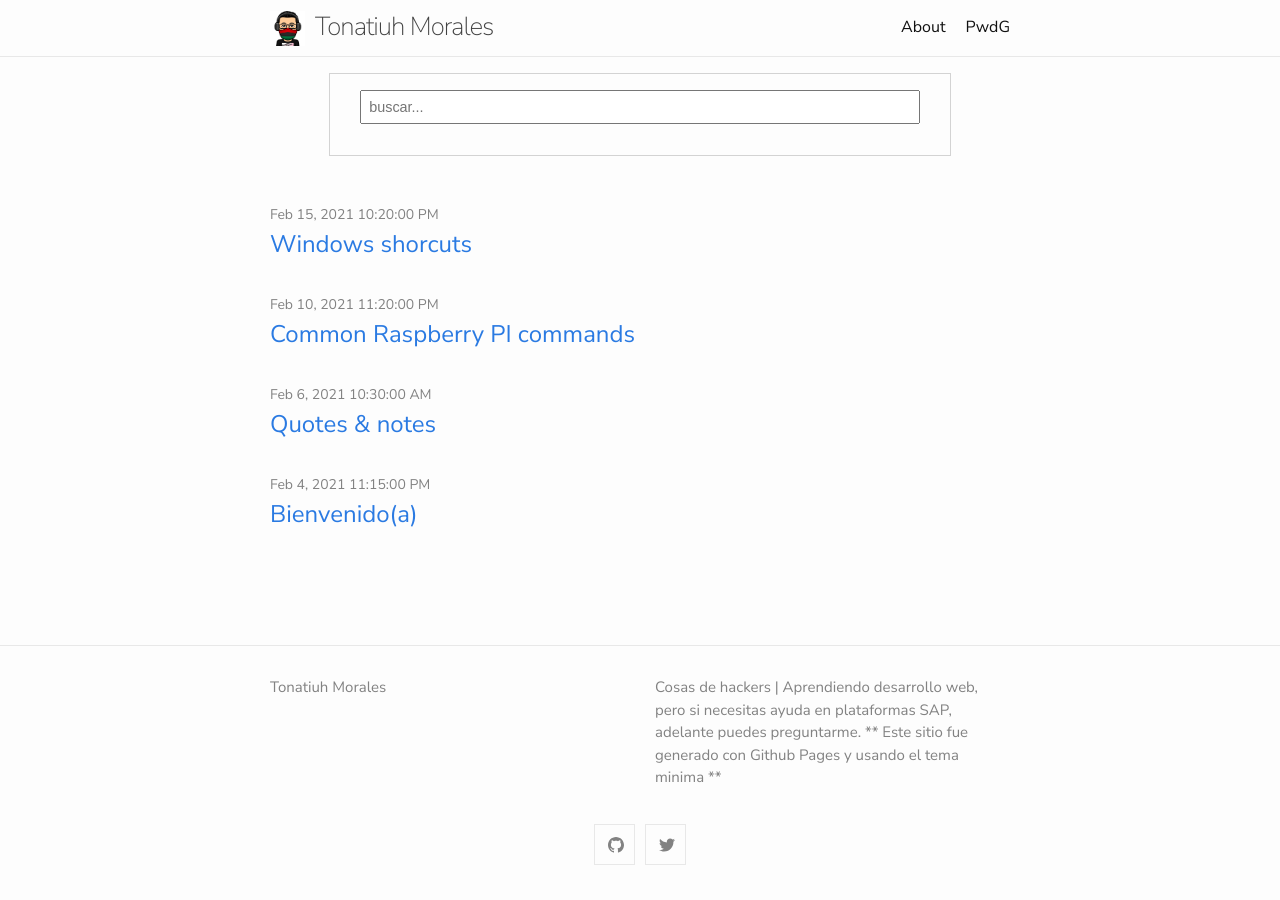
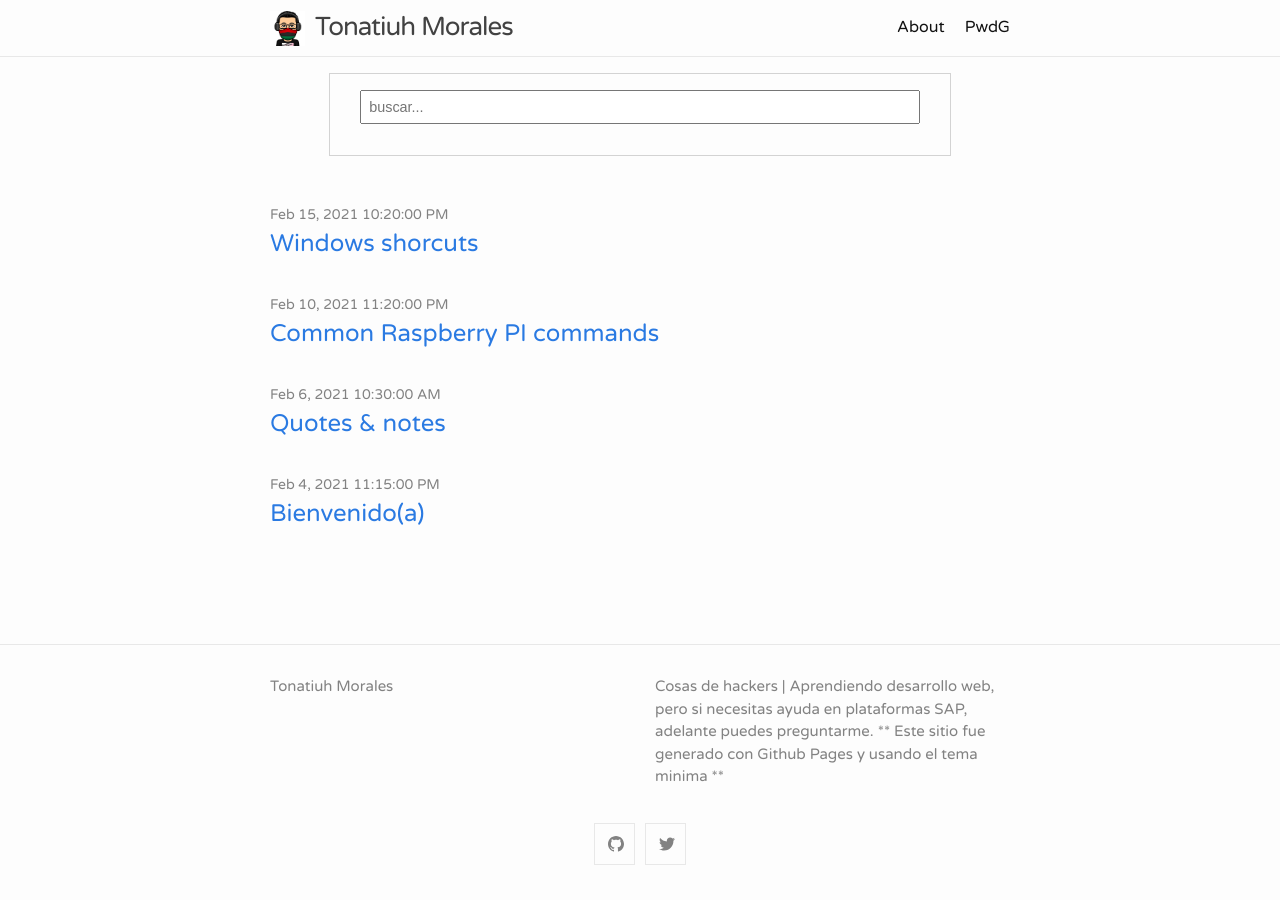
Before and after one commit to blackc0mb/blackc0mb.github.io, a Jekyll site: the page built from index.md, in a window 1280 px wide. Built offline with Jekyll 4.4.1, drawn with Linux system fonts in a browser that asks for light colours; comment, search, counter and statistics services are not loaded.

Commit message:
change general font

```diff
--- a/_includes/head.html
+++ b/_includes/head.html
@@ -4,7 +4,7 @@
   <meta name="viewport" content="width=device-width, initial-scale=1">
   {%- seo -%}
   <link rel="stylesheet" href="{{ "/assets/css/style.css" | relative_url }}">
-  <link href="https://fonts.googleapis.com/css2?family=Nunito+Sans:wght@200;400&display=swap" rel="stylesheet">
+  <link href="https://fonts.googleapis.com/css2?family=Varela+Round&display=swap" rel="stylesheet">
 
   {%- feed_meta -%}
   {%- if jekyll.environment == 'production' and site.google_analytics -%}
--- a/_sass/minima/initialize.scss
+++ b/_sass/minima/initialize.scss
@@ -3,7 +3,7 @@
 // Define defaults for each variable.
 
 /*$base-font-family: -apple-system, BlinkMacSystemFont, "Segoe UI", "Segoe UI Symbol", "Segoe UI Emoji", "Apple Color Emoji", Roboto, Helvetica, Arial, sans-serif !default;*/
-$base-font-family: 'Nunito Sans', sans-serif;
+$base-font-family: 'Varela Round', sans-serif;
 $code-font-family: "Menlo", "Inconsolata", "Consolas", "Roboto Mono", "Ubuntu Mono", "Liberation Mono", "Courier New", monospace;
 $base-font-size:   16px !default;
 $base-font-weight: 400 !default;
```
